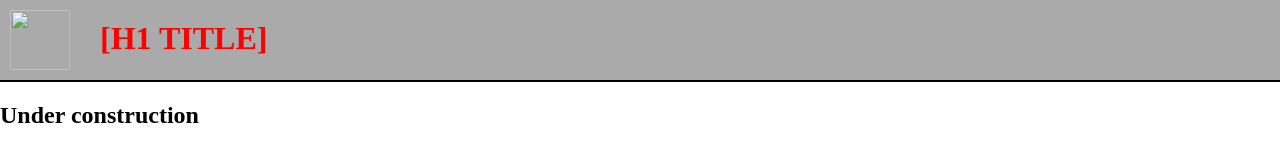
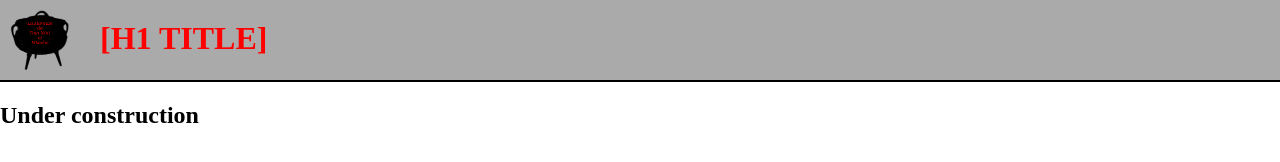
Before and after one commit to AverellDev/AverellDev.github.io, a plain HTML site: page home/index.html in a window 1280 px wide. Drawn offline with Linux system fonts and the light colour scheme.

Commit message:
Home update

```diff
--- a/home/index.html
+++ b/home/index.html
@@ -9,7 +9,7 @@
 
   <body>
   <div id="barre-titre">
-		<img id="barre-titre-image" src="../../global/res/img/marmite.png" width=60 height=60>
+        <img id="barre-titre-image" src="../_global/res/img/marmite.png" width=60 height=60>
         <h1 id="barre-titre-texte">[H1 TITLE]</h1>
     </div>
 
```
Lines whose indentation alone changed are shown as unchanged.
